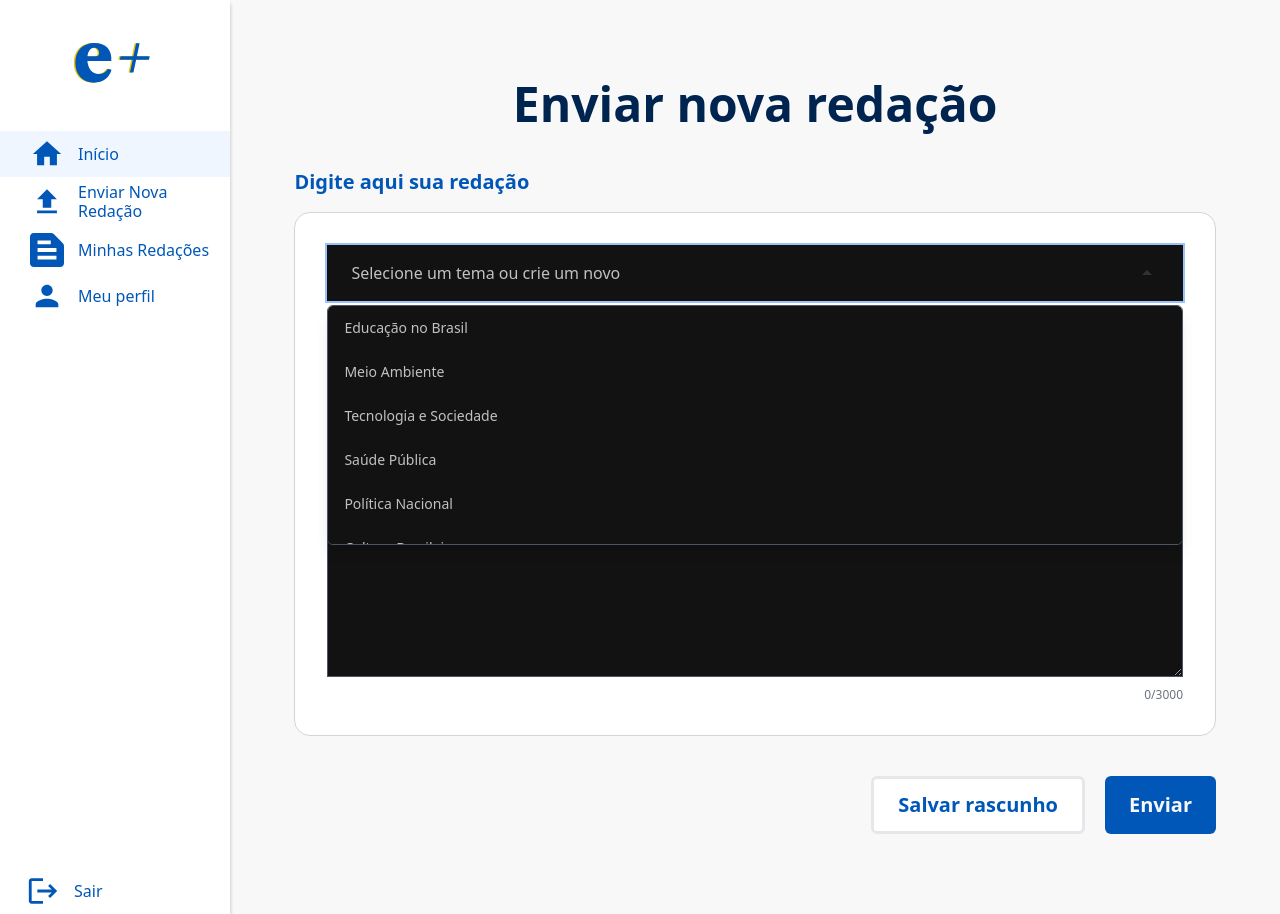
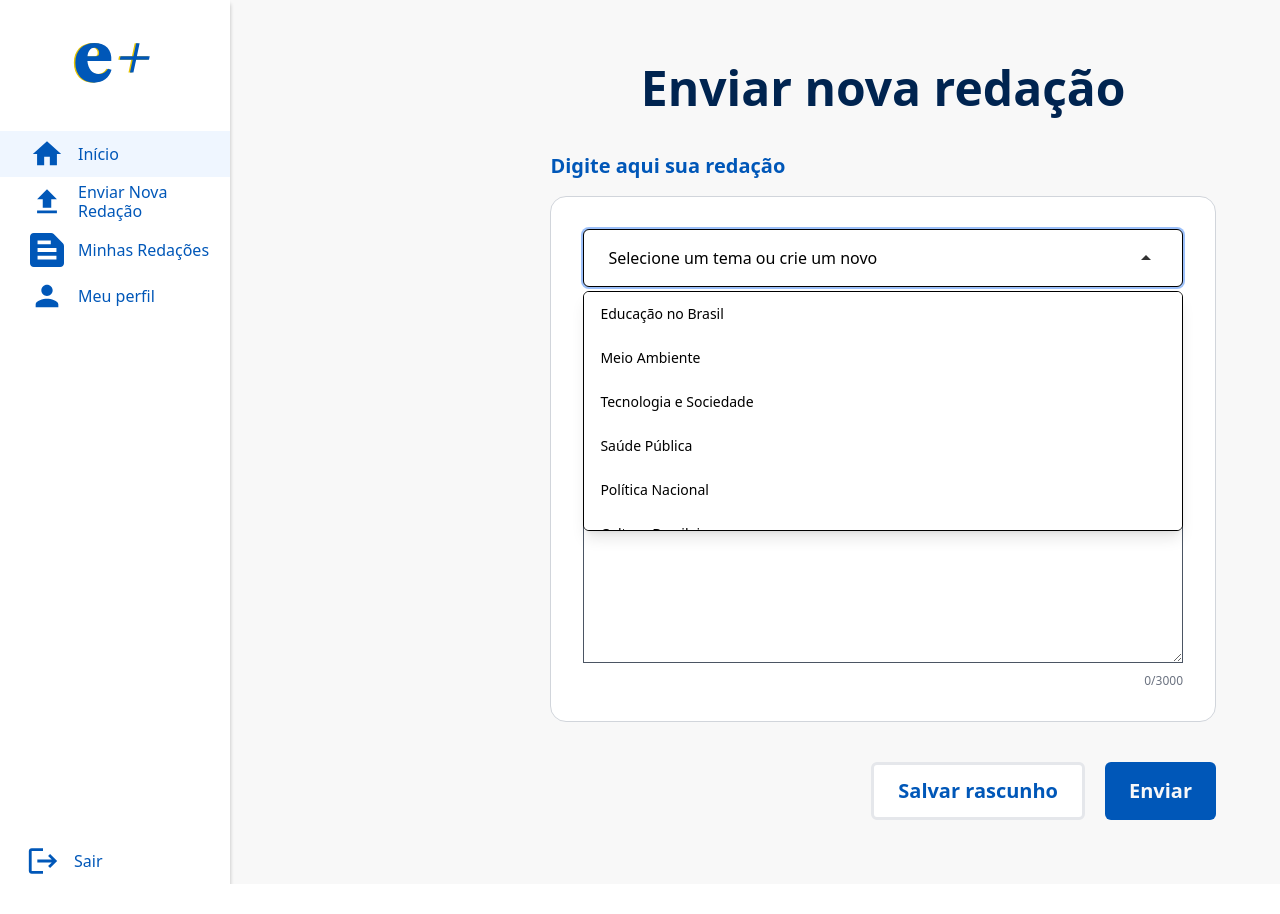
Before and after one commit to igoreor/escreva-mais-web, a Next.js app: page /submit-essay in a window 1280 px wide. Both pictures are taken after a click on the button "Selecione um tema ou crie um novo". After the commit the page ends 884 px from the top, so only its background shows below. Built offline with nearby package versions, Linux system fonts and the light colour scheme.

Commit message:
fix(submit-essays): correção das cores do formulário e do ajuste com a sidebar

```diff
--- a/src/app/submit-essay/page.tsx
+++ b/src/app/submit-essay/page.tsx
@@ -40,7 +40,8 @@ const SubmitEssayPage: React.FC = () => {
     <div className="flex min-h-screen bg-global-2">
       <Sidebar />
 
-      <div className="flex flex-col flex-1 px-4 sm:px-8 md:px-12 lg:px-16 py-10 sm:py-12 md:py-16 lg:py-20 overflow-y-auto">
+      {/* Adicionando margin-left para compensar a Sidebar fixa (w-64 = 256px) */}
+      <div className="ml-64 flex flex-col flex-1 px-8 sm:px-12 md:px-16 py-10 sm:py-12 md:py-16 overflow-y-auto">
         <h1 className="text-global-1 text-2xl sm:text-3xl md:text-4xl lg:text-5xl font-semibold text-center mb-10">
           Enviar nova redação
         </h1>
--- a/src/components/ui/Dropdown.tsx
+++ b/src/components/ui/Dropdown.tsx
@@ -65,13 +65,14 @@ const Dropdown: React.FC<DropdownProps> = ({
         disabled={disabled}
         className={`
           w-full flex items-center justify-between
-          bg-dropdown-1 text-dropdown-1
+          bg-white text-black
+          border border-black rounded-md
           px-4 sm:px-5 md:px-6 py-3 sm:py-4 md:py-4.5
           text-sm sm:text-base md:text-base
           font-normal leading-[19px] text-left
           transition-all duration-200 ease-in-out
           focus:outline-none focus:ring-2 focus:ring-blue-500 focus:ring-opacity-50
-          ${disabled ? 'opacity-50 cursor-not-allowed' : 'cursor-pointer hover:bg-gray-800'}
+          ${disabled ? 'opacity-50 cursor-not-allowed' : 'cursor-pointer hover:bg-gray-100'}
           ${isOpen ? 'ring-2 ring-blue-500 ring-opacity-50' : ''}
         `}
         aria-haspopup="listbox"
@@ -90,9 +91,9 @@ const Dropdown: React.FC<DropdownProps> = ({
       </button>
 
       {isOpen && (
-        <div className="absolute top-full left-0 right-0 z-50 mt-1 bg-dropdown-1 border border-gray-600 rounded-md shadow-lg max-h-60 overflow-auto">
+        <div className="absolute top-full left-0 right-0 z-50 mt-1 bg-white border border-black rounded-md shadow-lg max-h-60 overflow-auto">
           {options.length === 0 ? (
-            <div className="px-4 py-3 text-dropdown-1 text-sm">
+            <div className="px-4 py-3 text-black text-sm">
               No options available
             </div>
           ) : (
@@ -104,8 +105,8 @@ const Dropdown: React.FC<DropdownProps> = ({
                 className={`
                   w-full px-4 py-3 text-left text-sm
                   transition-colors duration-150
-                  hover:bg-gray-700 focus:bg-gray-700 focus:outline-none
-                  ${selectedValue === option.value ? 'bg-gray-700 text-white' : 'text-dropdown-1'}
+                  hover:bg-gray-100 focus:bg-gray-100 focus:outline-none
+                  ${selectedValue === option.value ? 'bg-gray-100 font-medium text-black' : 'text-black'}
                 `}
                 role="option"
                 aria-selected={selectedValue === option.value}
--- a/src/components/ui/EditText.tsx
+++ b/src/components/ui/EditText.tsx
@@ -35,9 +35,9 @@ const EditText = forwardRef<HTMLInputElement, EditTextProps>(({
   const [isFocused, setIsFocused] = useState(false);
 
   const variants = {
-    outlined: 'border border-gray-600 bg-global-4 focus:border-blue-500 focus:ring-1 focus:ring-blue-500',
-    filled: 'bg-gray-100 border-b-2 border-gray-300 focus:border-blue-500 focus:bg-white',
-    standard: 'border-b border-gray-300 bg-transparent focus:border-blue-500'
+    outlined: 'border border-gray-600 bg-white text-black placeholder-gray-500 focus:border-blue-500 focus:ring-1 focus:ring-blue-500',
+    filled: 'bg-white text-black border-b-2 border-gray-300 placeholder-gray-500 focus:border-blue-500',
+    standard: 'border-b border-gray-300 bg-transparent text-black placeholder-gray-500 focus:border-blue-500'
   };
 
   const sizes = {
--- a/src/components/ui/TextArea.tsx
+++ b/src/components/ui/TextArea.tsx
@@ -35,9 +35,9 @@ const TextArea = forwardRef<HTMLTextAreaElement, TextAreaProps>(({
   const [charCount, setCharCount] = useState(String(value).length);
 
   const variants = {
-    outlined: 'border border-gray-600 bg-global-4 focus:border-blue-500 focus:ring-1 focus:ring-blue-500',
-    filled: 'bg-gray-100 border-b-2 border-gray-300 focus:border-blue-500 focus:bg-white',
-    standard: 'border-b border-gray-300 bg-transparent focus:border-blue-500'
+    outlined: 'border border-gray-600 bg-white text-black placeholder-gray-500 focus:border-blue-500 focus:ring-1 focus:ring-blue-500',
+    filled: 'bg-white text-black border-b-2 border-gray-300 placeholder-gray-500 focus:border-blue-500',
+    standard: 'border-b border-gray-300 bg-transparent text-black placeholder-gray-500 focus:border-blue-500'
   };
 
   const sizes = {
```
